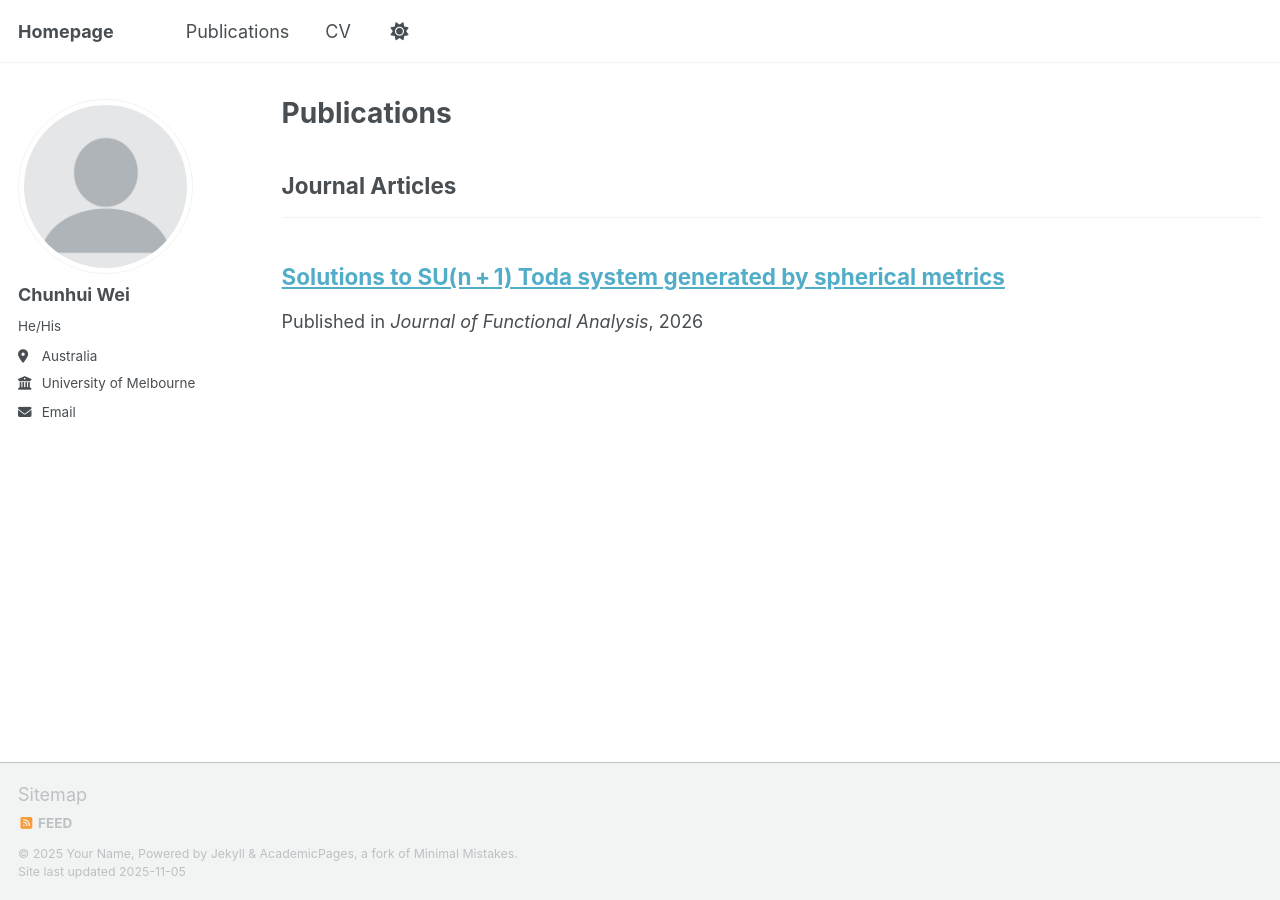
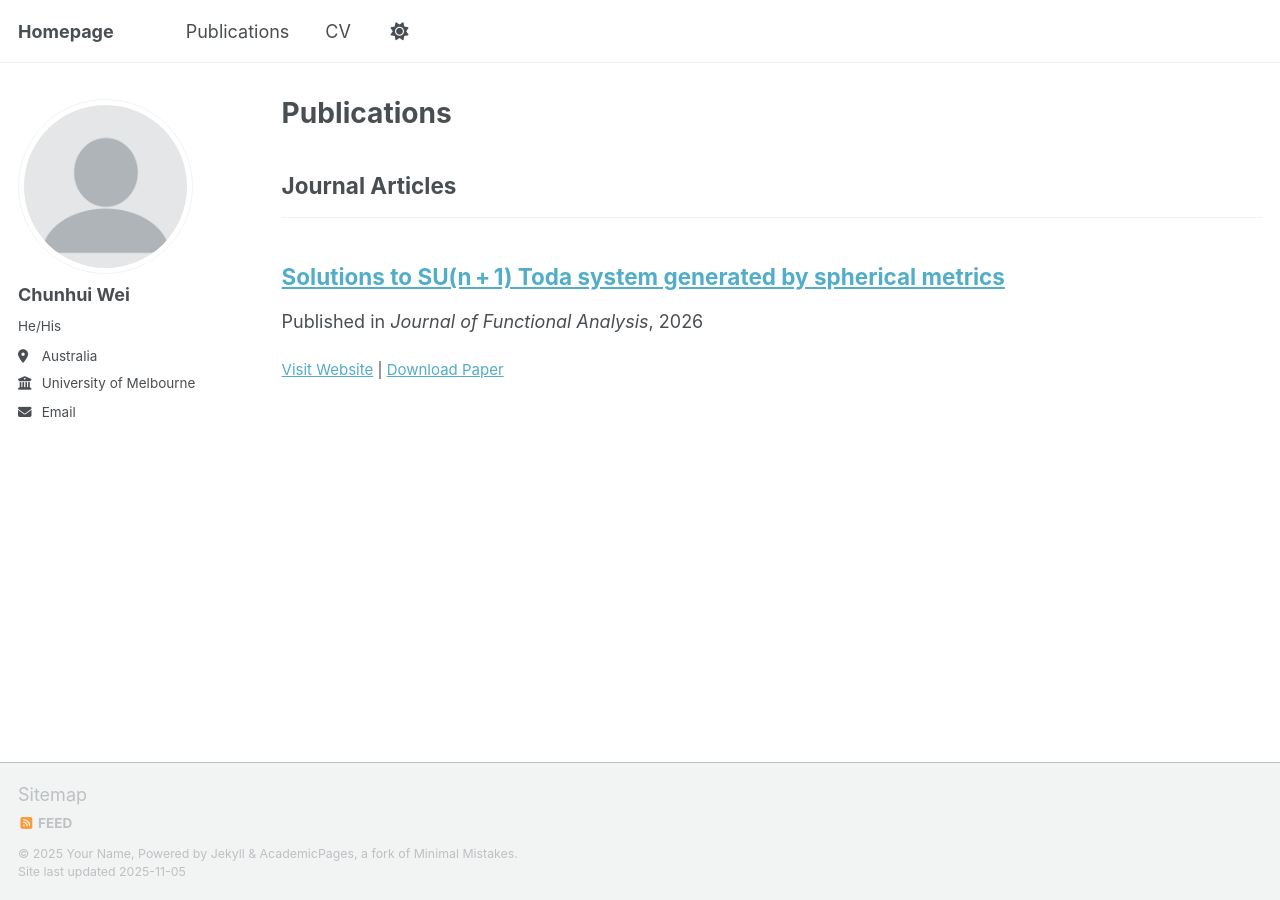
Before and after one commit to chunhuiwei736/chunhuiwei736.github.io, a Jekyll site: the page built from _pages/publications.html, in a window 1280 px wide. Built offline with Jekyll 4.4.1, drawn with Linux system fonts in a browser that asks for light colours; a script that is not in the unit is left out.

Commit message:
Update archive-single.html

```diff
--- a/_includes/archive-single.html
+++ b/_includes/archive-single.html
@@ -52,12 +52,12 @@
     <p class="archive__item-excerpt" itemprop="description"><p>{{ post.excerpt | markdownify | remove: '<p>' | remove: '</p>' }}<strong><a href="{{ base_path }}{{ post.url }}" rel="permalink"> Read more</a></strong></p></p>
     {% endif %}
 
-    {% if page.paperpdf and page.paperurl %}
-      <p style="font-size: smaller"><a href="{{ page.paperurl }}">Visit Website</a> | <a href="{{ page.paperpdf }}">Download Paper</a></p>
-    {% elsif page.paperurl %}
-      <p style="font-size: smaller"><a href="{{ page.paperurl }}">Visit Website</a></p>
-    {% elsif page.paperpdf %}
-      <p style="font-size: smaller"><a href="{{ page.paperpdf }}">Download Paper</a></p>
+    {% if post.paperpdf and post.paperurl %}
+      <p style="font-size: smaller"><a href="{{ post.paperurl }}">Visit Website</a> | <a href="{{ post.paperpdf }}">Download Paper</a></p>
+    {% elsif post.paperurl %}
+      <p style="font-size: smaller"><a href="{{ post.paperurl }}">Visit Website</a></p>
+    {% elsif post.paperpdf %}
+      <p style="font-size: smaller"><a href="{{ post.paperpdf }}">Download Paper</a></p>
     {% endif %}
 
   </article>
```
